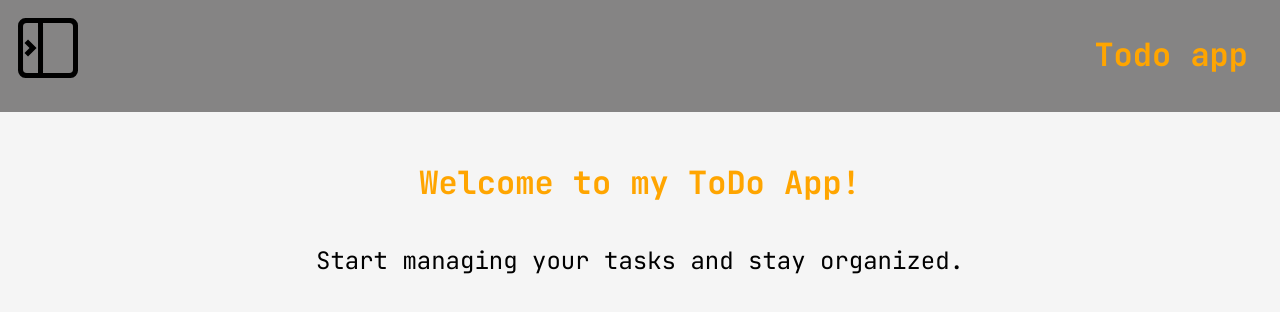
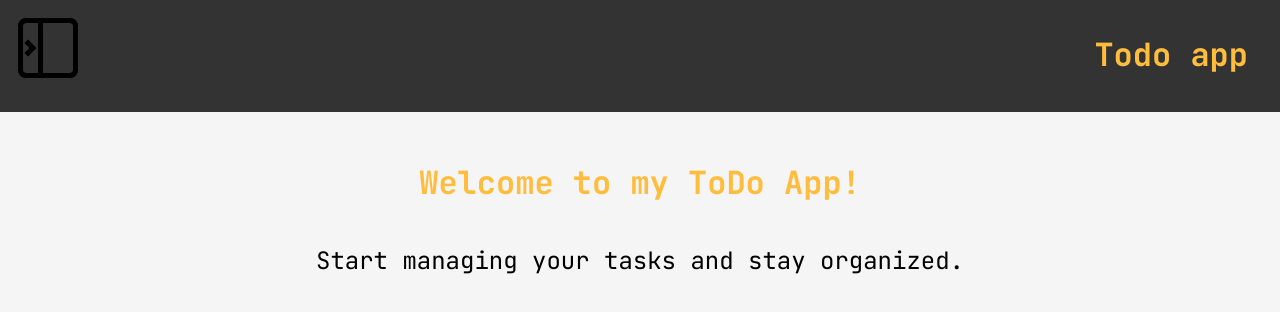
Before and after one commit to SirMarkus73/react-todoApp, a React (Vite) app: page / in a window 1280 px wide. Shown: the top 312 px of the page. Built offline with nearby package versions, Linux system fonts and the light colour scheme.

Commit message:
refactor: Update color variables in global styles

```diff
--- a/src/global-styles/vars.css
+++ b/src/global-styles/vars.css
@@ -1,9 +1,9 @@
 :root,
 root.light {
   --text-color: black;
-  --text-emphasis: orange;
+  --text-emphasis: #ffbd3d;
   --bg-primary: #f5f5f5;
-  --bg-secondary: #858484;
+  --bg-secondary: #333333;
 
   color-scheme: light;
   color: var(--text-color);
@@ -11,9 +11,9 @@ root.light {
 
 :root.dark {
   --text-color: white;
-  --text-emphasis: purple;
+  --text-emphasis: #ff6bfc;
   --bg-primary: #181818;
-  --bg-secondary: #333;
+  --bg-secondary: #1c1c1c;
 
   color-scheme: dark;
   color: var(--text-color);
```
